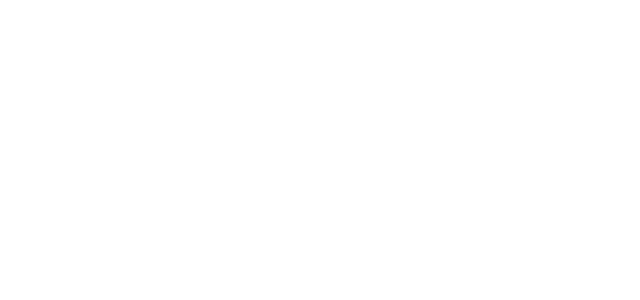
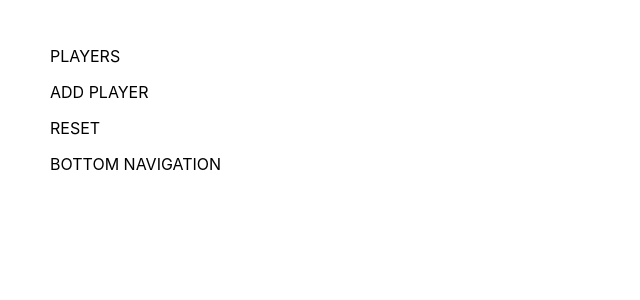
Before and after one commit to jamiehaywood/HeartsPointsTracker, a React (Create React App) app: page / in a window 1280 px wide. Shown: the top 300 px of the page, without its empty margins (0-640 px from the left). Built offline with nearby package versions, Linux system fonts and the light colour scheme.

Commit message:
Added basic pseudocode framework of homepage

```diff
--- a/src/App.js
+++ b/src/App.js
@@ -4,7 +4,10 @@ class App extends Component {
   render() {
     return (
       <div>
-
+        <p>PLAYERS</p>
+        <p>ADD PLAYER</p>
+        <p>RESET</p>
+        <p>BOTTOM NAVIGATION</p>
       </div>
     );
   }
```
